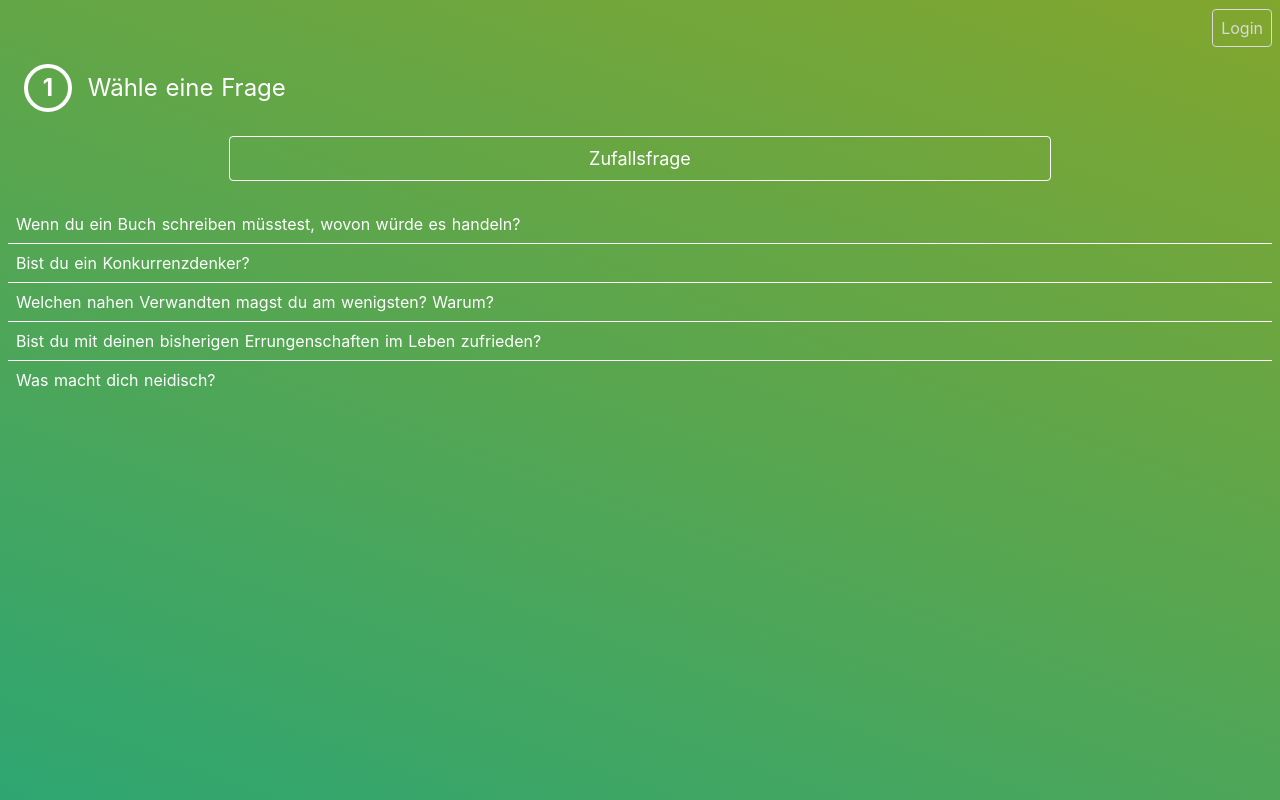
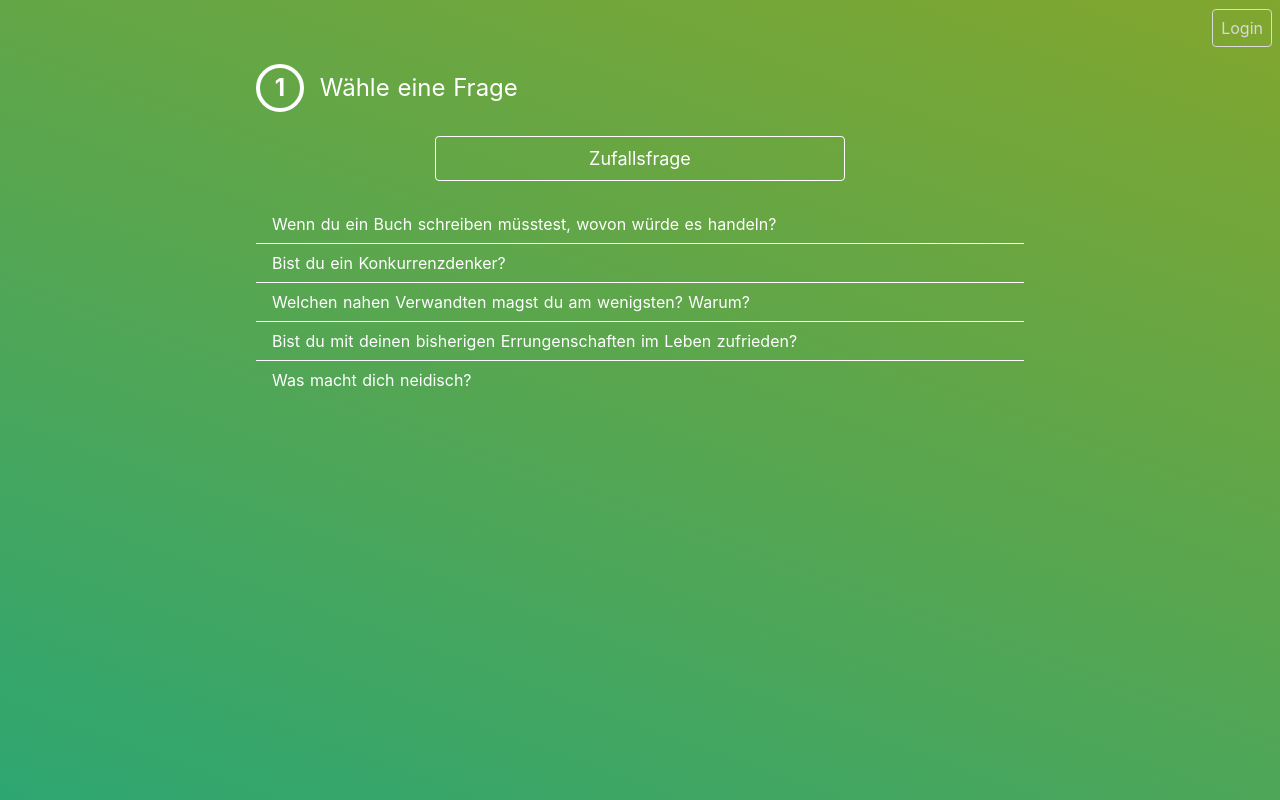
Before and after one commit to The-Penguin-Circle/chat-frontend, a Nuxt app: page /select-question in a window 1280 px wide. Built offline with nearby package versions, Linux system fonts and the light colour scheme.

Commit message:
Improve responsiveness

```diff
--- a/components/select-question/QuestionList.vue
+++ b/components/select-question/QuestionList.vue
@@ -3,7 +3,7 @@
     <div class="m-6">
       <button
         @click="startChatWithQuestion('rand')"
-        class="text-white text-lg border rounded border-white p-2 w-2/3 hover:bg-white hover:text-whhgreen"
+        class="text-white text-lg border rounded border-white p-2 sm:w-1/3 lg:1/5 w-2/3 hover:bg-white hover:text-whhgreen"
       >
         Zufallsfrage
       </button>
@@ -14,11 +14,11 @@
     >
       <div
         @click="startChatWithQuestion(question.id)"
-        class="text-white text-left px-4 py-2 leading-snug cursor-pointer hover:text-whhgreen hover:bg-white"
+        class="text-white text-left px-4 py-2 sm:mx-20 lg:mx-64 leading-snug cursor-pointer hover:text-whhgreen hover:bg-white"
       >
         {{ question.text }}
       </div>
-      <hr v-if="question.id != questions.length" class="border-white mx-2">
+      <hr v-if="question.id != questions.length" class="border-white mx-2 sm:mx-20 lg:mx-64">
     </div>
   </div>
 </template>
--- a/pages/index.vue
+++ b/pages/index.vue
@@ -5,11 +5,13 @@
       Troca
     </div>
 
-    <img class="w-2/5 m-4 text-center inline" src="logo.png"/>
+    <img class="w-2/5 m-4 sm:w-1/3 lg:w-1/6 text-center inline" src="logo.png"/>
 
-    <div class="text-left text-white mx-8 my-12">
-      Mit Troca kannst du dich mit Menschen aus dem globalen Süden vernetzen.
-      Beantworte eine Frage deiner Wahl und erhalte eine Antwort zur selben Frage von einem zufälligen Chatpartner.
+    <div class="flex justify-center">
+      <div class="text-left sm:2/3 lg:w-1/3 text-white mx-8 my-12">
+        Mit Troca kannst du dich mit Menschen aus dem globalen Süden vernetzen.
+        Beantworte eine Frage deiner Wahl und erhalte eine Antwort zur selben Frage von einem zufälligen Chatpartner.
+      </div>
     </div>
 
     <nuxt-link
--- a/pages/select-question/index.vue
+++ b/pages/select-question/index.vue
@@ -6,7 +6,7 @@
       </div>
     </div>
 
-    <div class="text-left mx-6 my-6">
+    <div class="text-left sm:ml-20 lg:ml-64 mx-6 my-6">
       <div class="border-4 border-white font-bold p-2 text-2xl text-white text-center inline-block w-12 h-12 leading-6 rounded-full">
         1</div>
       <div class="text-2xl text-white inline ml-2">
```
